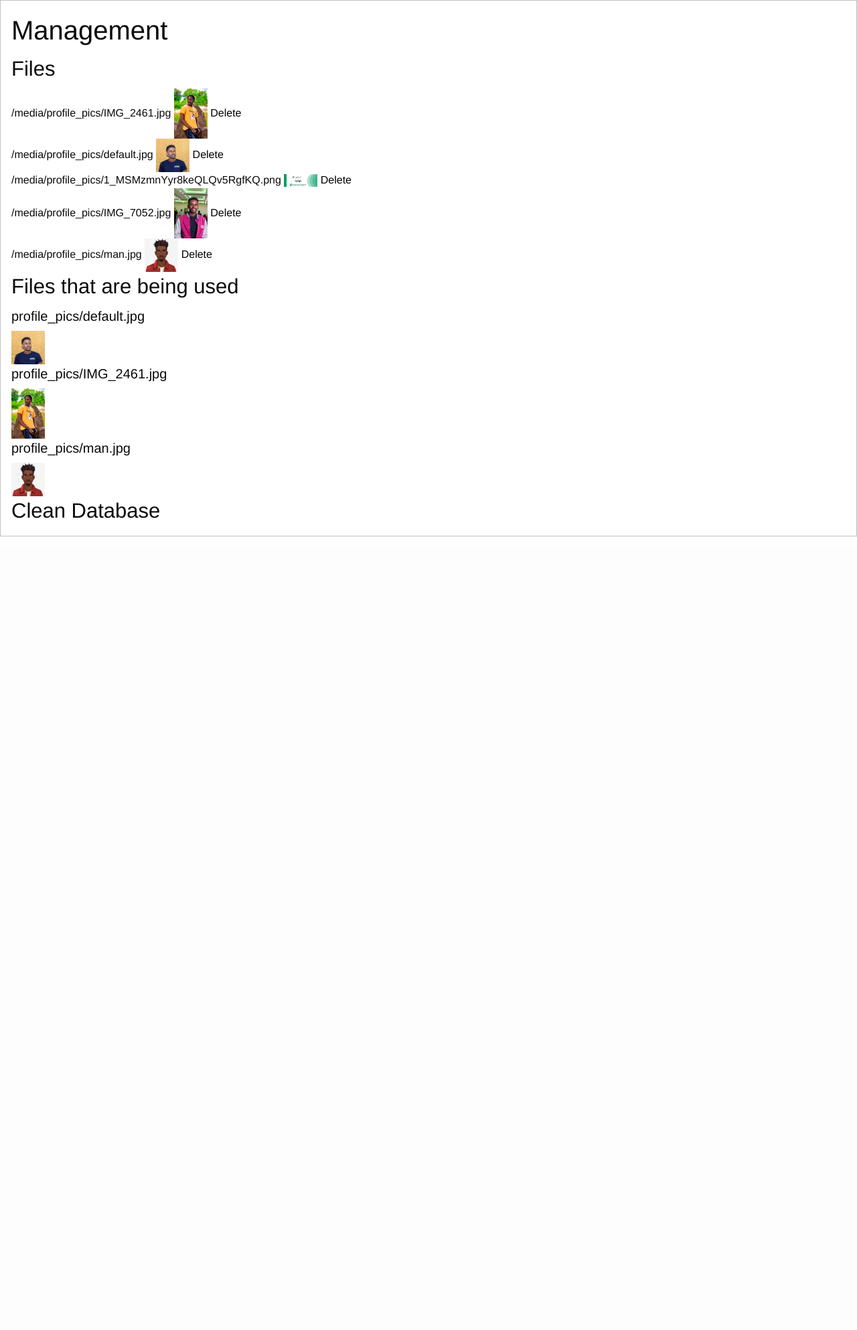
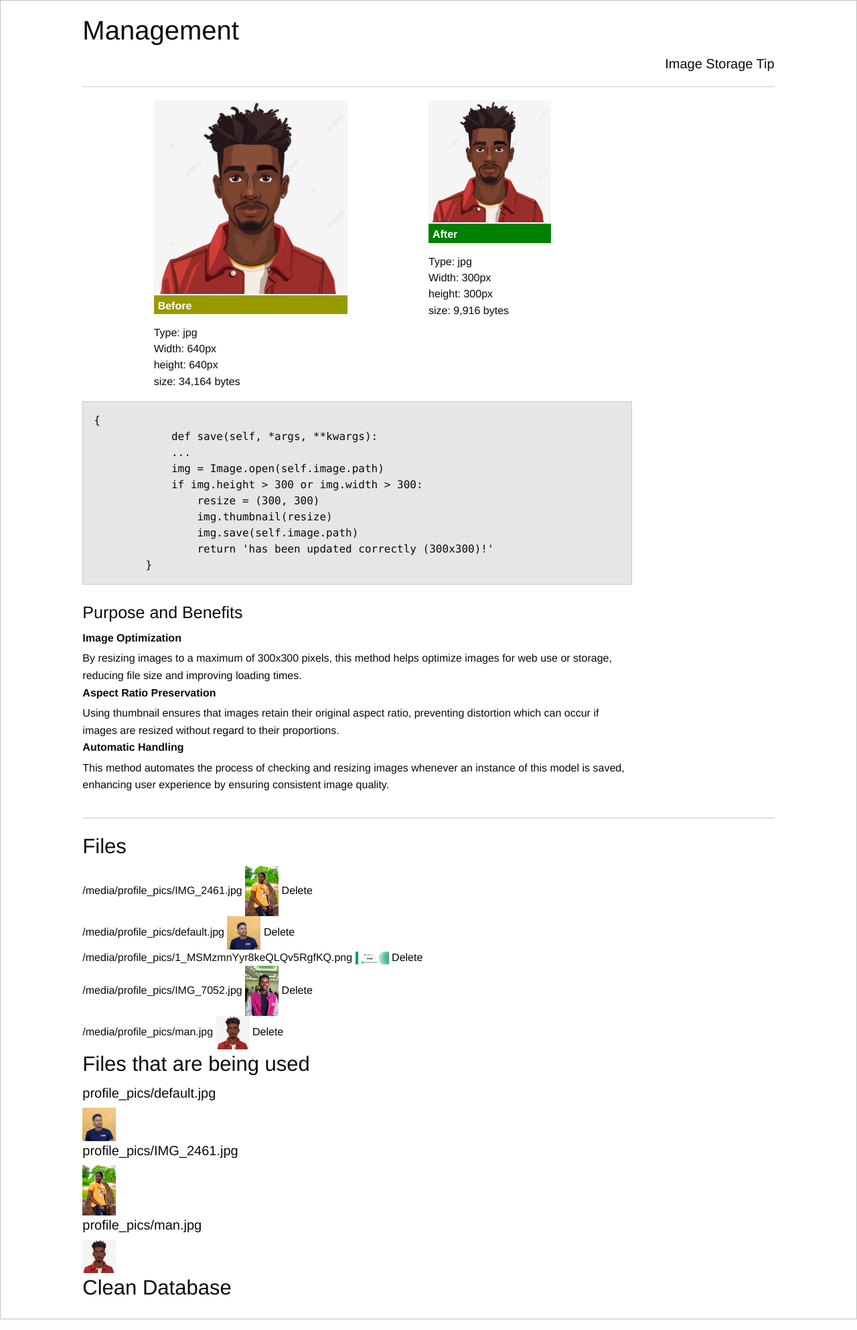
Before and after one commit to aniceto-jolela/django-crud, a Django app: page /management/ in a window 1280 px wide. Shown: the part 55-2041 px from the top of the page at 67% size. Before the commit the page ends 856 px from the top, so only its background shows below. Run offline with Django 5.2, Linux system fonts and the light colour scheme; a user stored in the database is signed in; data comes from the database, SQL or seed files in the repository; both versions use the stored data as it was after the commit; some libraries are stand-ins or nearby versions.

Commit message:
update management tip.

```diff
--- a/crud/users/static/users/style.css
+++ b/crud/users/static/users/style.css
@@ -90,3 +90,20 @@
     background: rgba(128, 128, 128, 0.7);
     margin: 90px auto 230px auto;
 }
+/*Management*/
+.before{
+    background: #999900;
+    color: white;
+    margin-top:2px;
+    padding-top:3px;
+    padding-left: 6px;
+    font-weight: bold;
+}
+.after{
+    background: #008000;
+    color: white;
+    margin-top:2px;
+    padding-top:3px;
+    padding-left: 6px;
+    font-weight: bold;
+}
--- a/crud/users/templates/users/management.html
+++ b/crud/users/templates/users/management.html
@@ -1,7 +1,54 @@
 {% extends 'users/base.html' %}
 {% block content %}
+<div class="grid-x grid-margin-x">
+    <div class="cell small-12 medium-10 medium-offset-1 large-10 large-offset-1">
         <h2>Management</h2>
+        <h5 class="text-right">Image Storage Tip</h5>
+        <hr/>
+    </div>
+    <div class="row small-5 small-offset-1  medium-3 medium-offset-2 large-3 large-offset-2">
+        <img src="{{MEDIA_URL}}man.jpg" width="300" alt="black man"/>
+        <p class="before">Before</p>
+        <span>Type: jpg</span><br/>
+        <span>Width: 640px</span><br/>
+        <span>height: 640px</span>
+        <p>size: 34,164 bytes</p>
+    </div>
+    <div class="cell small-4 small-offset-1 medium-2 medium-offset-1  large-2 large-offset-1">
+        <img src="{{MEDIA_URL}}man.jpg" width="300" alt="black man"/>
+        <p class="after">After</p>
+        <span>Type: jpg</span><br/>
+        <span>Width: 300px</span><br/>
+        <span>height: 300px</span>
+        <p>size: 9,916 bytes</p>
+    </div>
+    <div class="cell small-12 medium-10 medium-offset-1 large-8 large-offset-1">
+        <code class="code-block">{
+            def save(self, *args, **kwargs):
+            ...
+            img = Image.open(self.image.path)
+            if img.height > 300 or img.width > 300:
+                resize = (300, 300)
+                img.thumbnail(resize)
+                img.save(self.image.path)
+                return 'has been updated correctly (300x300)!'
+        }</code>
+    </div>
+    <div class="cell small-12  medium-10 medium-offset-1  large-8 large-offset-1">
+        <h4>Purpose and Benefits</h4>
+        <dl>
+            <dt>Image Optimization</dt>
+            <dd>By resizing images to a maximum of 300x300 pixels, this method helps optimize images for web use or storage, reducing file size and improving loading times.</dd>
+            <dt>Aspect Ratio Preservation</dt>
+            <dd>Using thumbnail ensures that images retain their original aspect ratio, preventing distortion which can occur if images are resized without regard to their proportions.</dd>
+            <dt>Automatic Handling</dt>
+            <dd>This method automates the process of checking and resizing images whenever an instance of this model is saved, enhancing user experience by ensuring consistent image quality.</dd>
+        </dl>
+    </div>
 
+
+    <div class="cell small-12 medium-10 medium-offset-1 large-10 large-offset-1">
+        <hr/>
        <h3>Files</h3>
         {% for file in media_files %}
                 <form method="POST" action="{% url 'delete_file' file %}">
@@ -25,5 +72,6 @@
         {% endfor %}
 
         <h3>Clean Database</h3>
-
+    </div>
+</div>
 {% endblock %}
--- a/crud/users/templates/users/profile.html
+++ b/crud/users/templates/users/profile.html
@@ -2,6 +2,7 @@
 {% load crispy_forms_tags %}
 {% block content %}
 <h2>Profile</h2>
+<hr/>
     {% if messages %}
         {% for sms in messages %}
             <small>{{sms}}</small>
@@ -9,7 +10,7 @@
         <br/>
     {% endif %}
 <div class="grid-x grid-margin-x">
-  <div class="cell small-10 medium-4 large-4 medium-offset-2 large-offset-2">
+  <div class="cell small-10 small-offset-2 medium-4 large-4 medium-offset-2 large-offset-2">
       <img class="detail-img" src={{user.profile.image.url}}  />
   </div>
   <div class="cell small-10 medium-4 large-4">
--- a/crud/users/templates/users/user_detail.html
+++ b/crud/users/templates/users/user_detail.html
@@ -1,6 +1,7 @@
 {% extends 'users/base.html' %}
 {% block content %}
 <h2>User Information</h2>
+<hr/>
 <div class="grid-x grid-margin-x">
   <div class="cell small-10 medium-4 large-4 medium-offset-2 large-offset-2">
       <img class="detail-img" src={{user.profile.image.url}}  />
--- a/crud/users/views.py
+++ b/crud/users/views.py
@@ -84,6 +84,7 @@ def update_pic(request, pk):
     return render(request, 'users/update_pic.html', context)
 
 
+@login_required
 def management(request):
     # Local file
     profile_pics_path = os.path.join(settings.MEDIA_ROOT, 'profile_pics')
```
Also changed, not shown: crud/db.sqlite3, crud/media/man.jpg (added), crud/media/profile_pics/man.jpg (added). Lines whose indentation alone changed are shown as unchanged.
